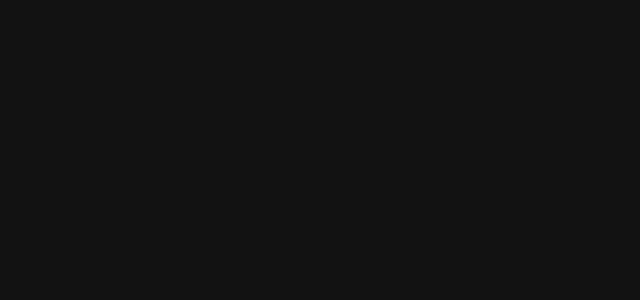
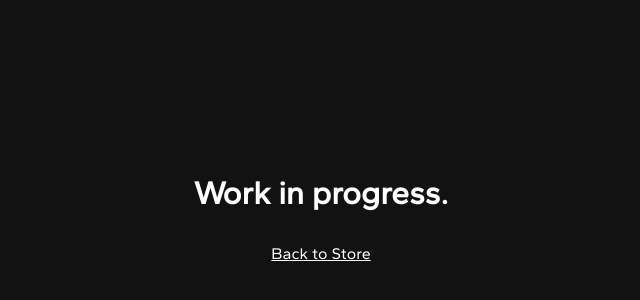
Before and after one commit to hefest42/epic-clone-v2, a React (Create React App) app: page /help in a window 1280 px wide. Before the commit this address had no page. Shown: the part 182-482 px from the top of the page, without its empty margins (319-959 px from the left). Built offline with nearby package versions, Linux system fonts and the light colour scheme.

Commit message:
added temporary pages for help/news

```diff
--- a/src/App.js
+++ b/src/App.js
@@ -9,6 +9,7 @@
 import LogInContainer from "./components/Log-In-Sign-Up/LogInContainer";
 import SignUpContainer from "./components/Log-In-Sign-Up/SignUpContainer";
 import AccountSettingsContainer from "./components/Account-Settings/AccountSettingsContainer";
+import TemporaryPage from "./components/UI/TemporaryPage";
 
 function App() {
     const isAccountLoggedIn = useSelector((state) => state.account.isAccountLoggedIn);
@@ -39,6 +40,7 @@
             <Route path="log-in" element={<LogInContainer />} />
             <Route path="sign-up" element={<SignUpContainer />} />
             <Route path="account/*" element={<AccountSettingsContainer />} />
+            <Route path="help" element={<TemporaryPage />} />
         </Routes>
     );
 }
--- a/src/CSS/index.scss
+++ b/src/CSS/index.scss
@@ -337,6 +337,25 @@
     }
 }
 
+.temporary-page {
+    color: #fff;
+    width: 100%;
+    height: 100vh;
+
+    display: flex;
+    flex-direction: column;
+    justify-content: center;
+    align-items: center;
+
+    h1 {
+        margin-bottom: 2rem;
+    }
+
+    a {
+        text-decoration: underline;
+    }
+}
+
 .lds-ring {
     display: inline-block;
     position: relative;
--- a/src/components/Front-Page/FrontPageContainer.js
+++ b/src/components/Front-Page/FrontPageContainer.js
@@ -11,6 +11,7 @@
 import WishlistContainer from "../Wishlist-Cart/Wishlist/WishlistContainer";
 import CartContainer from "../Wishlist-Cart/Cart/CartContainer";
 import GamePageContainer from "../Game-Page/GamePageContainer";
+import TemporaryPage from "../UI/TemporaryPage";
 
 const FrontPageContainer = () => {
     return (
@@ -22,6 +23,7 @@
                 {/* Browse, Wishlist, an Cart page containers/links go here */}
                 <Route path="/" element={<DiscoverContainer />} />
                 <Route path="browse/*" element={<BrowseContainer />} />
+                <Route path="news" element={<TemporaryPage />} />
                 <Route path="wishlist" element={<WishlistContainer />} />
                 <Route path="cart" element={<CartContainer />} />
                 <Route path="game/*" element={<GamePageContainer />} />
--- a/src/components/Front-Page/SubHeader.js
+++ b/src/components/Front-Page/SubHeader.js
@@ -89,7 +89,7 @@
                     Browse
                 </NavLink>
                 <NavLink
-                    to="/news"
+                    to="news"
                     className={({ isActive }) =>
                         isActive ? "subHeader-left__item subHeader-active" : "subHeader-left__item"
                     }
--- /dev/null
+++ b/src/components/UI/TemporaryPage.js
@@ -0,0 +1,14 @@
+import React from "react";
+
+import { Link } from "react-router-dom";
+
+const TemporaryPage = () => {
+    return (
+        <div className="temporary-page">
+            <h1>Work in progress.</h1>
+            <Link to="/store">Back to Store</Link>
+        </div>
+    );
+};
+
+export default TemporaryPage;
```
